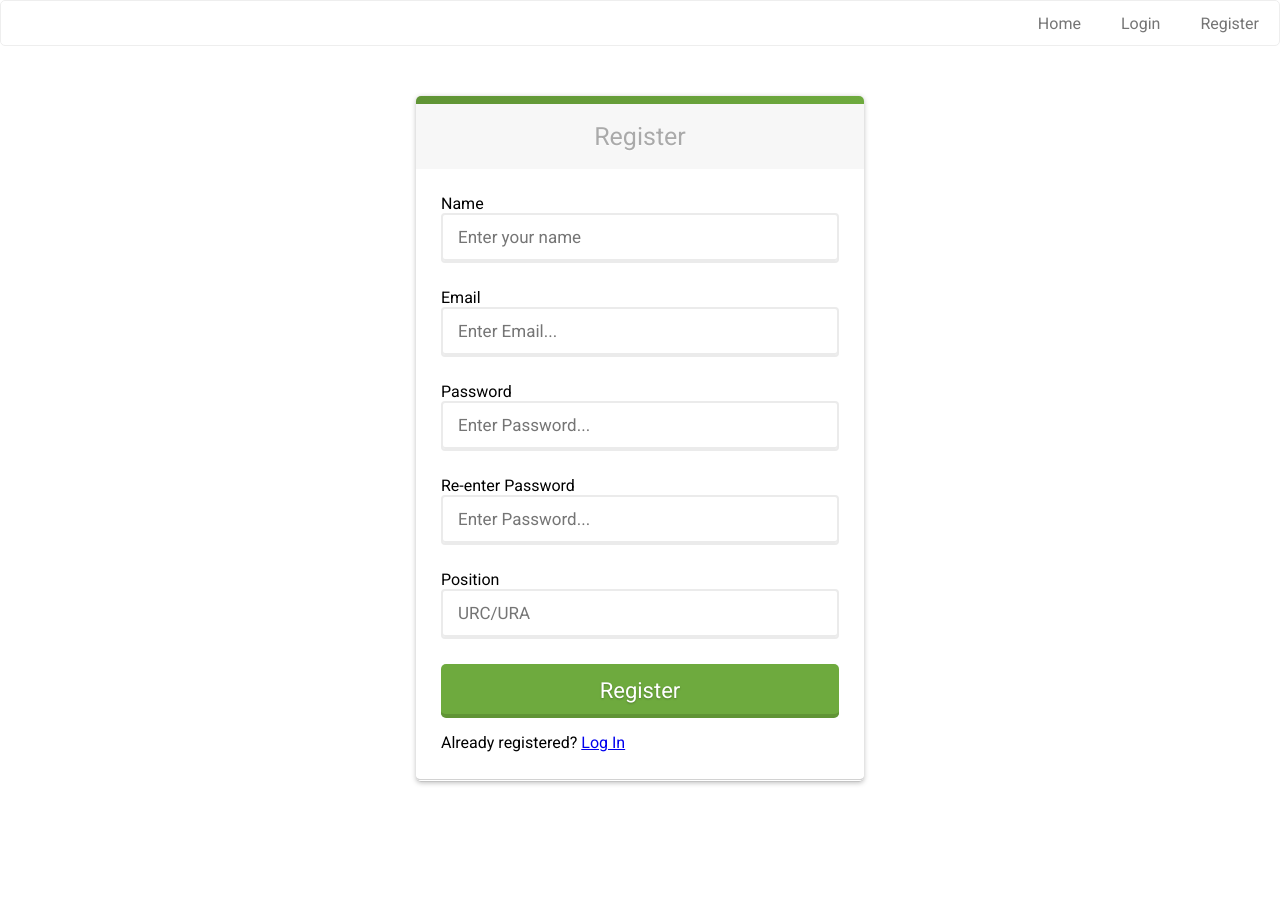
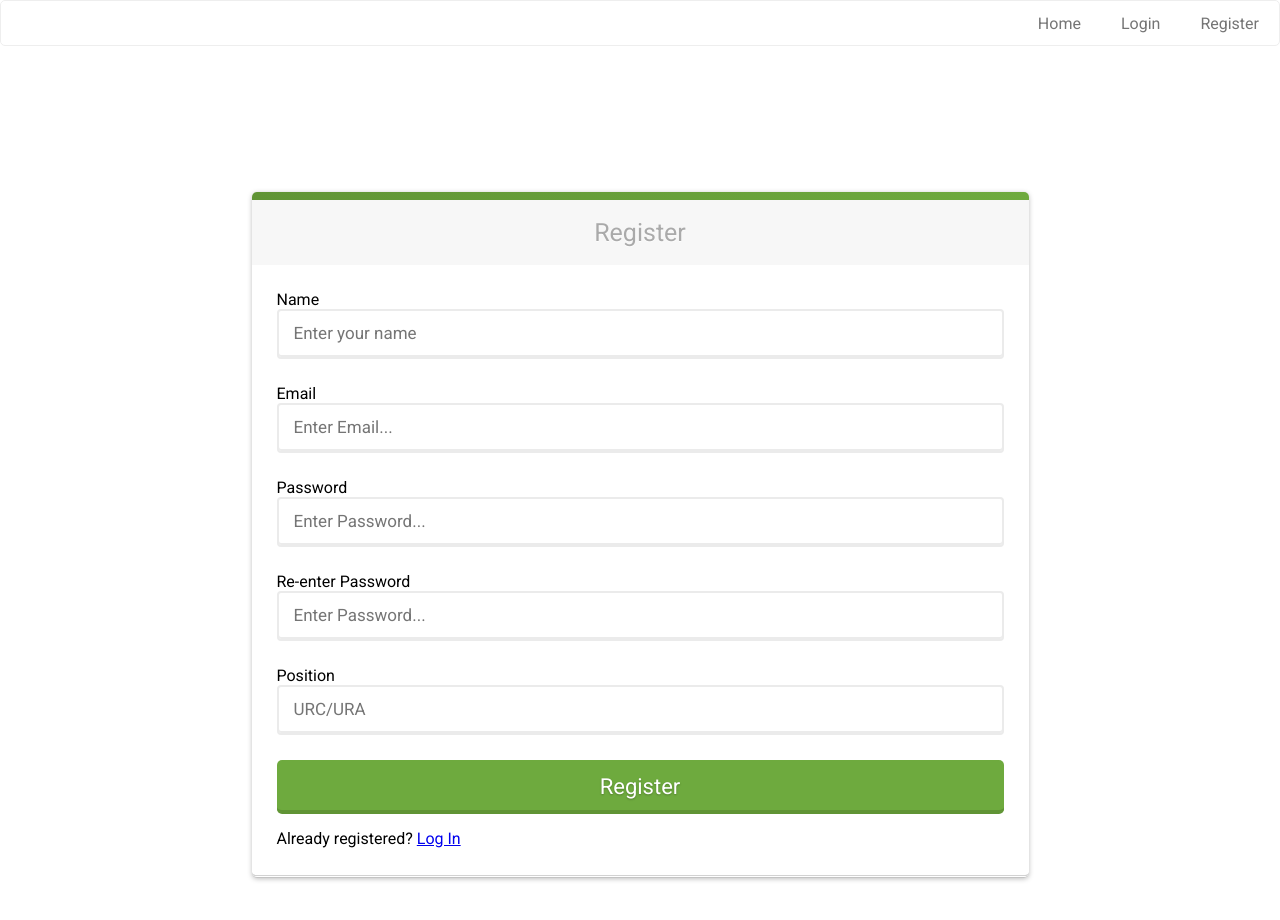
Before and after one commit to Jereck/tracker_v2, a React (Create React App) app in the folder client/: page /register in a window 1280 px wide. Shown: the top 920 px of the page. Before the commit the page ends 832 px from the top, so only its background shows below. Built offline with nearby package versions, Linux system fonts and the light colour scheme.

Commit message:
Updated some CSS and implimented the alert component

```diff
--- a/client/src/App.css
+++ b/client/src/App.css
@@ -1,4 +1,21 @@
 @import url('https://fonts.googleapis.com/css?family=Roboto&display=swap');
+
+:root {
+  --primary-color: #17a2b8;
+  --dark-color: #343a40;
+  --light-color: #f4f4f4;
+  --danger-color: #dc3545;
+  --success-color: #28a745;
+}
+
+.container {
+  max-width: 1100px;
+  margin: auto;
+  overflow: hidden;
+  padding: 0 2rem;
+  margin-top: 6rem;
+  margin-bottom: 3rem;
+}
 
 * {
   margin: 0;
@@ -30,6 +47,8 @@
 .col-11 {width: 91.66%;}
 .col-12 {width: 100%;}
 
+
+/* NAVIGATION */
 .nav {
   height: 46px;
   align-items: center;
@@ -60,10 +79,29 @@ ul {
   list-style: none;
 }
 
+/* ALERTS */
+.alert {
+  padding: 0.8rem;
+  margin: 1rem 0;
+  opacity: 0.9;
+  background: var(--light-color);
+  color: #333;
+}
+
+.btn-danger,
+.bg-danger,
+.badge-danger,
+.alert-danger {
+  background: var(--danger-color);
+  color: #fff;
+}
+
+
+/* FORMS */
 .form {
   position: relative;
   margin: 50px auto;
-  width: 35%;
+  width: 75%;
   padding: 33px 25px 29px;
   border-bottom: 1px solid #c4c4c4;
   border-radius: 5px;
--- a/client/src/App.js
+++ b/client/src/App.js
@@ -5,6 +5,7 @@ import Navbar from './components/layout/Navbar';
 import Home from './components/layout/Home';
 import Login from './components/auth/Login';
 import Register from './components/auth/Register';
+import Alert from './components/layout/Alert';
 
 import { Provider } from 'react-redux';
 import store from './store';
@@ -18,6 +19,7 @@ const App = () => (
         <Navbar />
         <Route exact path="/" component={ Home } />
         <section className="container">
+          <Alert />
           <Switch>
             <Route exact path="/register" component={ Register } />
             <Route exact path="/login" component={ Login } />
--- a/client/src/actions/alert.js
+++ b/client/src/actions/alert.js
@@ -1,10 +1,12 @@
 import uuid from 'uuid';
 import { SET_ALERT, REMOVE_ALERT } from './types';
 
-export const setAlert = (message, alertType) => dispatch => {
+export const setAlert = (message, alertType, timeout = 5000) => dispatch => {
     const id = uuid.v4();
     dispatch({
         type: SET_ALERT,
         payload: { message, alertType, id }
     });
+
+    setTimeout(() => dispatch({ type: REMOVE_ALERT, payload: id }), timeout);
 };
--- a/client/src/actions/types.js
+++ b/client/src/actions/types.js
@@ -1,2 +1,2 @@
 export const SET_ALERT = 'SET_ALERT';
-export const SET_ALERT = 'SET_ALERT';
+export const REMOVE_ALERT = 'REMOVE_ALERT';
--- a/client/src/components/auth/Register.js
+++ b/client/src/components/auth/Register.js
@@ -1,7 +1,10 @@
 import React, { Fragment, useState } from 'react';
 import { Link } from 'react-router-dom';
+import { setAlert } from '../../actions/alert';
+import { connect } from 'react-redux';
+import PropTypes from 'prop-types';
 
-const Register = () => {
+const Register = ({ setAlert }) => {
   const [formData, setFormData] = useState({
     name: '',
     email: '',
@@ -17,7 +20,7 @@ const Register = () => {
   const onSubmit = async e => {
     e.preventDefault();
     if(password !== password2){
-      console.log('Passwords do not match');
+      setAlert('Passwords do not match', 'danger');
     } else {
       console.log("Success");
     }
@@ -55,4 +58,8 @@ const Register = () => {
   )
 }
 
-export default Register
+Register.propTypes = {
+  setAlert: PropTypes.func.isRequired
+}
+
+export default connect(null, { setAlert })(Register);
--- /dev/null
+++ b/client/src/components/layout/Alert.js
@@ -0,0 +1,20 @@
+import React from 'react';
+import PropTypes from 'prop-types';
+import { connect } from 'react-redux';
+
+const Alert = ({ alerts }) =>
+  alerts !== null && alerts.length > 0 && alerts.map(alert => (
+    <div key={ alert.id } className={`alert alert-${alert.alertType}`}>
+      { alert.message }
+    </div>
+  ));
+
+Alert.propTpes = {
+  alerts: PropTypes.array.isRequired
+}
+
+const mapStateToProps = state => ({
+  alerts: state.alert
+});
+
+export default connect(mapStateToProps)(Alert);
--- a/client/src/reducers/alert.js
+++ b/client/src/reducers/alert.js
@@ -6,9 +6,9 @@ export default function(state = initialState, action) {
     const { type, payload } = action;
 
     switch(type) {
-        case 'SET_ALERT':
+        case SET_ALERT:
             return [...state, payload]
-        case 'REMOVE_ALERT':
+        case REMOVE_ALERT:
             return state.filter(alert => alert.id !== payload);
         default:
             return state;
--- a/client/src/reducers/index.js
+++ b/client/src/reducers/index.js
@@ -1,5 +1,6 @@
 import { combineReducers } from 'redux';
+import alert from './alert';
 
 export default combineReducers({
-
+    alert
 })
```
